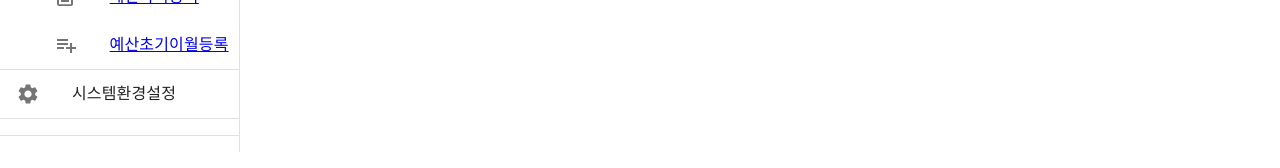
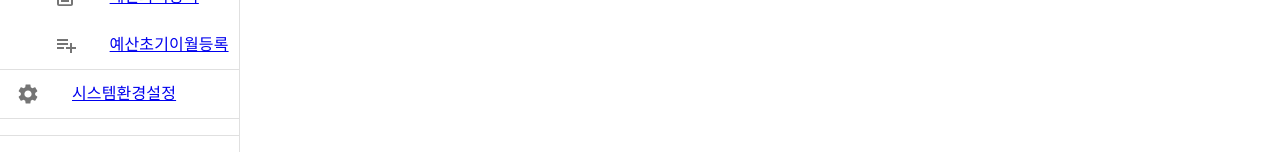
Before and after one commit to Ragoha/AcctMgmt-Frontend, a React (Create React App) app: page /acctmgmt/pjt in a window 1280 px wide. Shown: the part 447-615 px from the top of the page. Built offline with nearby package versions, Linux system fonts and the light colour scheme; a web font is replaced by a local one; what @mui/x-data-grid-generator would draw is missing.

Commit message:
fix. 예산환경설정

```diff
--- a/src/component/common/MainListItems.js
+++ b/src/component/common/MainListItems.js
@@ -203,6 +203,7 @@ class MainListItems extends Component {
           </List>
         </Collapse>
         <Divider />
+        <Link to={"syscfg"}>
         <ListItemButton>
             <ListItemIcon>
             <Tooltip title={this.props.drawerOpen ? "" : "시스템환경설정"}
@@ -212,6 +213,7 @@ class MainListItems extends Component {
             </ListItemIcon>
           <ListItemText primary="시스템환경설정" />
         </ListItemButton>
+        </Link>
         <Divider />
       </List>
     );
--- a/src/component/user/ConfigComponent.js
+++ b/src/component/user/ConfigComponent.js
@@ -15,14 +15,10 @@ import {
     Grid,
     Tabs,
     Tab,
-    Box,
-    ThemeProvider,
     TextField,
     createTheme,
     InputLabel,
-} from '@material-ui/core';
-import { Label } from '@mui/icons-material';
-
+} from '@mui/material';
 class ConfigComponent extends React.Component {
     constructor(props) {
         super(props);
--- a/src/router/MainRouter.js
+++ b/src/router/MainRouter.js
@@ -7,6 +7,7 @@ import Budget_item_registration from "../component/Budget_item_registration/Budg
 import CoMgmtComponent from "../component/mgmt/CoMgmtComponent";
 import DeptMgmtComponent from "../component/mgmt/DeptMgmtComponent";
 import MainComponent from "../component/common/MainComponent";
+import ConfigComponent from "../component/user/ConfigComponent";
 
 
 class MainRouter extends Component {
@@ -22,6 +23,7 @@ class MainRouter extends Component {
             path="bgt/bgticf"
             element={<BudgetInitCarryForwordComponent />}
           />
+          <Route path="syscfg" element={<ConfigComponent />} />
         </Route>
         <Route path="/t2" element={<CounterContainer />} />
       </Routes>
```
